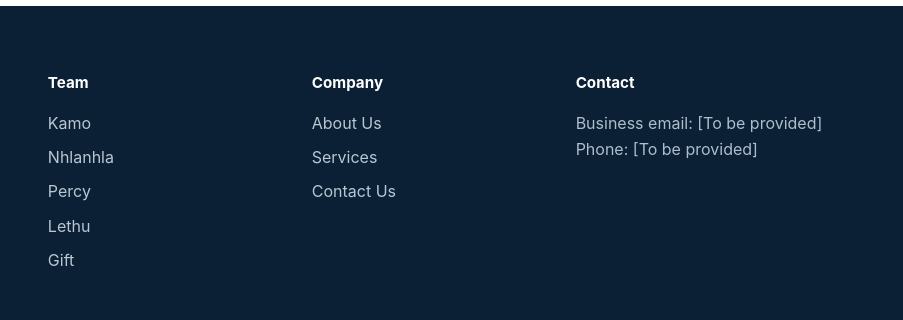
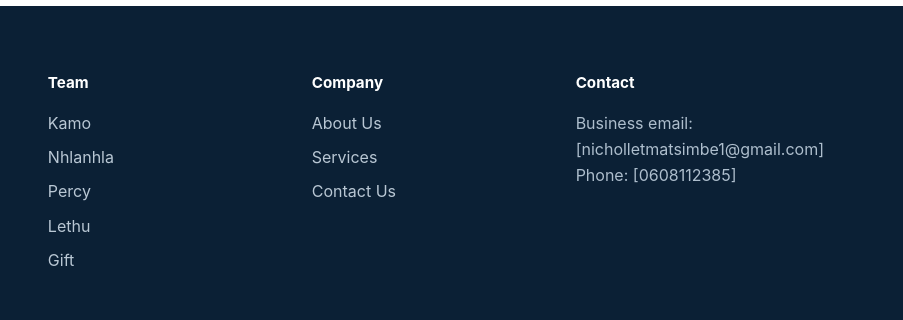
Before and after one commit to Nikholethu/innovators, a plain HTML site: page team/lethu.html in a window 1280 px wide. Shown: the part 2149-2469 px from the top of the page, 377-1280 px from the left. Drawn offline with Linux system fonts and the light colour scheme.

Commit message:
Revise Nikholethu Matsimbe profile details
Updated the profile page for Nikholethu Matsimbe with contact details and a biography.

```diff
--- a/team/lethu.html
+++ b/team/lethu.html
@@ -119,7 +119,7 @@
         </div>
         <div>
           <h3 class="footer-title">Contact</h3>
-          <p>Business email: [To be provided]<br>Phone: [To be provided]</p>
+          <p>Business email: [nicholletmatsimbe1@gmail.com]<br>Phone: [0608112385]</p>
         </div>
       </div>
       <div class="footer-bottom">&copy; <span data-current-year></span> THE INNOVATORS.</div>
```
